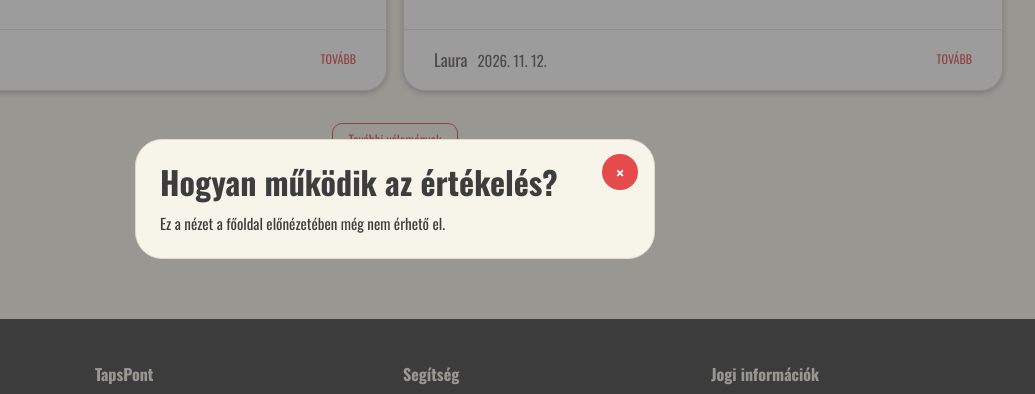
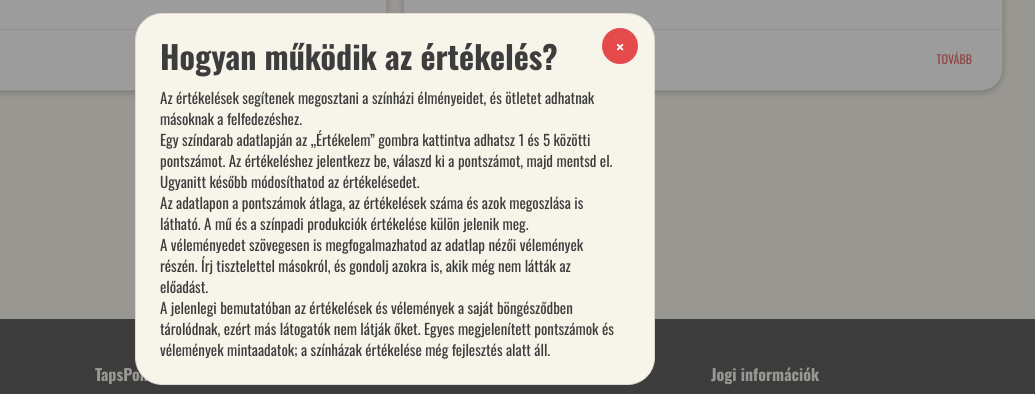
Before and after one commit to gortvadebora089/TapsPont, a plain HTML site: page index.html in a window 1280 px wide. Both pictures are taken after a click on the link "Hogyan működik az értékelés?". Shown: the part 2676-3070 px from the top of the page, 245-1280 px from the left. Drawn offline with nearby package versions, Linux system fonts and the light colour scheme; a web font is replaced by a local one.

Commit message:
Update information links and rating guidance

```diff
--- a/index.html
+++ b/index.html
@@ -616,9 +616,9 @@
     <div class="wrap">
       <nav class="footer-nav" aria-label="Lábléc">
         <a class="brand figma-brand" href="#felfedezes" aria-label="TapsPont"><img src="logo/TapsPont_Logo_invers.png" alt=""></a>
-        <div><strong>TapsPont</strong><a href="#rolunk" data-info="Rólunk">Rólunk</a></div>
-        <div><strong>Segítség</strong><a href="#ertekeles" data-info="Hogyan működik az értékelés?">Hogyan működik az értékelés?</a><a href="#kapcsolat" data-info="Kapcsolat">Kapcsolat</a></div>
-        <div><strong>Jogi információk</strong><a href="#felhasznalas" data-info="Felhasználási feltételek">Felhasználási feltételek</a><a href="#adatkezeles" data-info="Adatkezelési tájékoztató">Adatkezelési tájékoztató</a></div>
+        <div><strong>TapsPont</strong><a href="rolunk.html">Rólunk</a></div>
+        <div><strong>Segítség</strong><a href="#ertekeles" data-info="Hogyan működik az értékelés?">Hogyan működik az értékelés?</a><a href="kapcsolat.html">Kapcsolat</a></div>
+        <div><strong>Jogi információk</strong><a href="felhasznalasi-feltetelek.html">Felhasználási feltételek</a><a href="adatkezeles.html">Adatkezelési tájékoztató</a></div>
       </nav>
       <p class="copyright">© TapsPont</p>
     </div>
@@ -1124,7 +1124,14 @@
       control.addEventListener('click', event => {
         event.preventDefault();
         const title = control.dataset.info;
-        openPanel(title, 'Ez a nézet a főoldal előnézetében még nem érhető el.');
+        const paragraphs = [
+          'Az értékelések segítenek megosztani a színházi élményeidet, és ötletet adhatnak másoknak a felfedezéshez.',
+          'Egy színdarab adatlapján az „Értékelem” gombra kattintva adhatsz 1 és 5 közötti pontszámot. Az értékeléshez jelentkezz be, válaszd ki a pontszámot, majd mentsd el. Ugyanitt később módosíthatod az értékelésedet.',
+          'Az adatlapon a pontszámok átlaga, az értékelések száma és azok megoszlása is látható. A mű és a színpadi produkciók értékelése külön jelenik meg.',
+          'A véleményedet szövegesen is megfogalmazhatod az adatlap nézői vélemények részén. Írj tisztelettel másokról, és gondolj azokra is, akik még nem látták az előadást.',
+          'A jelenlegi bemutatóban az értékelések és vélemények a saját böngésződben tárolódnak, ezért más látogatók nem látják őket. Egyes megjelenített pontszámok és vélemények mintaadatok; a színházak értékelése még fejlesztés alatt áll.'
+        ].map(value => { const p = document.createElement('p'); p.textContent = value; return p; });
+        openPanel(title, ...paragraphs);
       });
       if (control.hash.slice(1) === searchParams.get('info') && !dialog.open) control.click();
     }
```
